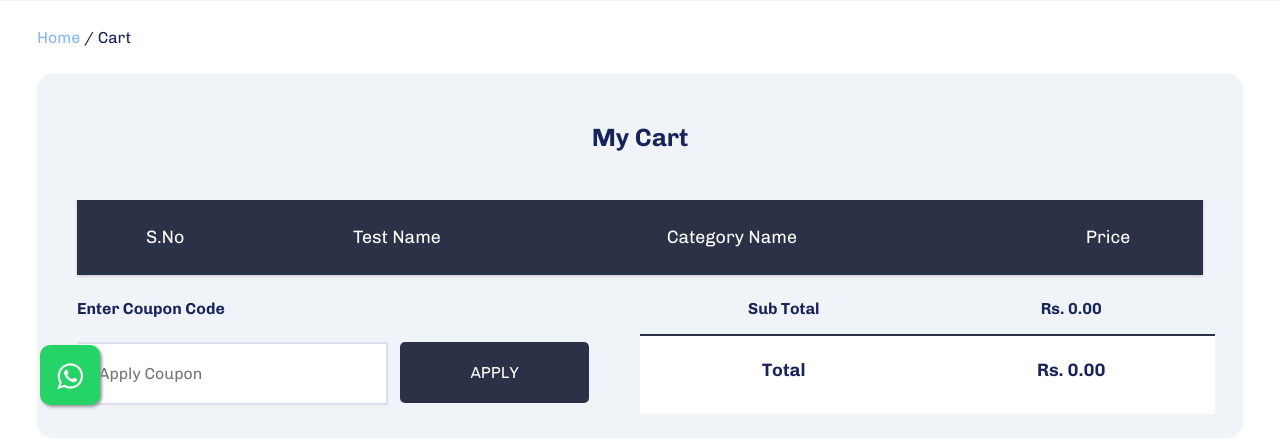
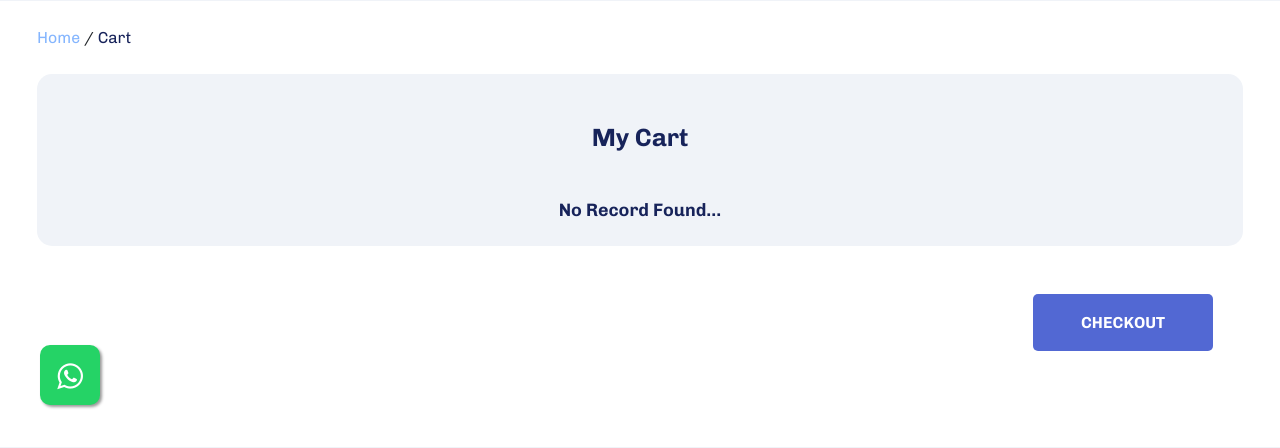
Before and after one commit to Sandeep2325/diagnostica, a Django app: page /cart in a window 1280 px wide. Shown: the part 355-803 px from the top of the page. Run offline with Django 4.2, Linux system fonts and the light colour scheme; tables that the repository leaves empty hold one stand-in row (values such as "Sample post"); parts of the project's set-up code (start-up, migrations or seed data) failed here and were passed over; some libraries are stand-ins or nearby versions.

Commit message:
cart glitch

```diff
--- a/app1/templates/mycart.html
+++ b/app1/templates/mycart.html
@@ -26,6 +26,7 @@
                         <h1 class="fs-40 font-bold cl-dark-blue text-center py-lg-5 py-3 m-0  px-3">My Cart</h1>
                         <div class="row justify-content-center">
                             <div class="col-lg-12 nodata">
+                                {%if datacount%}
                                 {% comment %} <h1 class="text-center fs-30 font-bold cl-dark-blue mb-4 px-2" id="nodata">No Record Found...</h1>  {% endcomment %}
                                 <div class="table-responsive" id="carttable">
                                     <div class="wrapper">
@@ -47,7 +48,7 @@
                                                 </div>
                                             </div>
 
-{%for cart in data%}
+                                            {%for cart in data%}
                                             <div class="row">
                                                 <div class="cell" data-title=" S.No">
                                                     {{ forloop.counter }}
@@ -87,7 +88,7 @@
                                                    Rs. {{cart.price}}
                                                 </div>
                                             </div>
-{%endfor%}
+                                            {%endfor%}
                                         </div>
                                         <div class="row py-4">
                                             <div class="col-lg-6">
@@ -132,6 +133,9 @@
                                         </div>
                                     </div>
                                 </div>
+                                {%else%}
+                                <h1 class="text-center fs-30 font-bold cl-dark-blue mb-4 px-2" id="nodata">No Record Found...</h1>
+                            {%endif%}
                             </div>
                         </div>
                     </div>
@@ -254,7 +258,7 @@
         }
     });
 
-    $(document).ready(function(){
+   /* $(document).ready(function(){
 
         var count =parseInt("{{datacount}}");
         if(count!=0){
@@ -266,10 +270,10 @@
             $("#checkout1").hide();
             $("#carttable").hide();
             //$("#nodata").show();
-            dataa=`<h1 class="text-center fs-30 font-bold cl-dark-blue mb-4 px-2" id="nodata">No Record Found...</h1>`
-            $(".nodata").append(dataa);
+            //dataa=`<h1 class="text-center fs-30 font-bold cl-dark-blue mb-4 px-2" id="nodata">No Record Found...</h1>`
+           // $(".nodata").append(dataa);
         }
-    })
+    })*/
     $('#cart_checkout_modal').on('shown.bs.modal', function (e) {
 
         if("{{ user.is_authenticated }}"==="False"){
```
